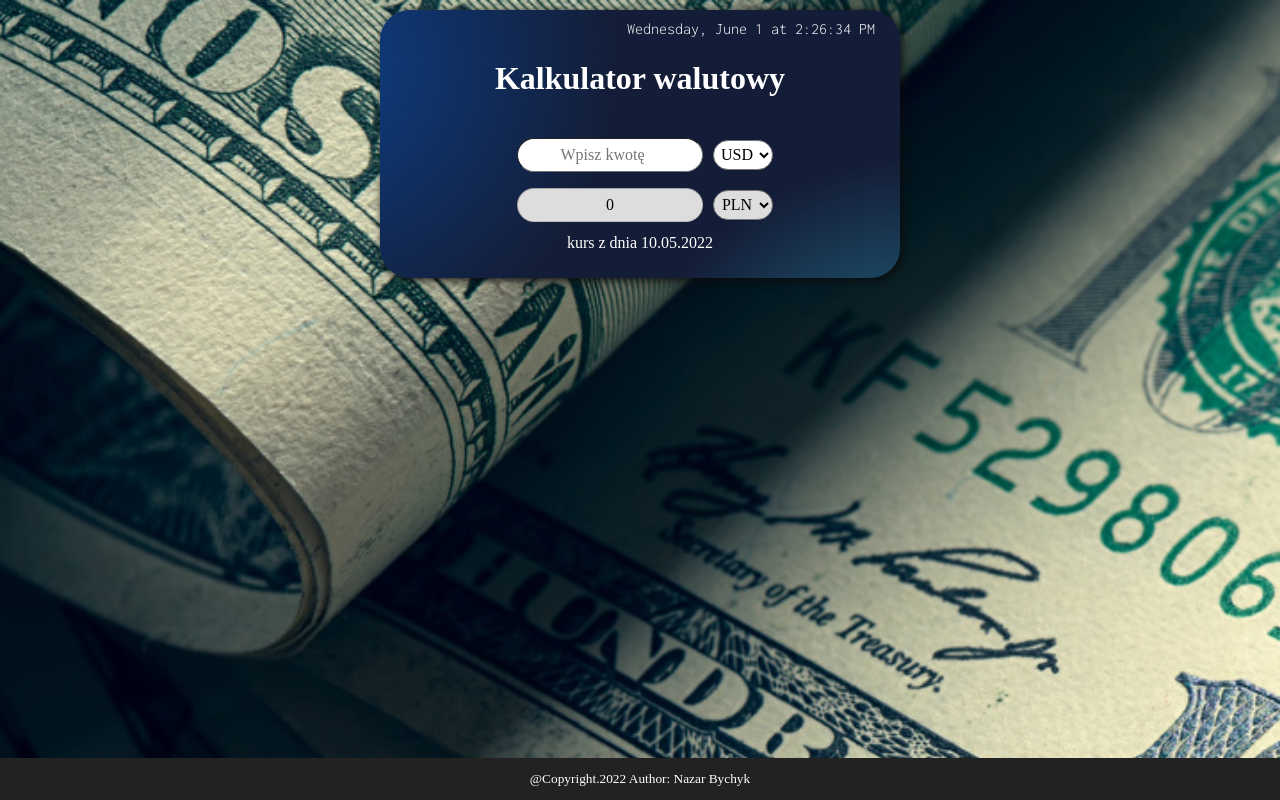
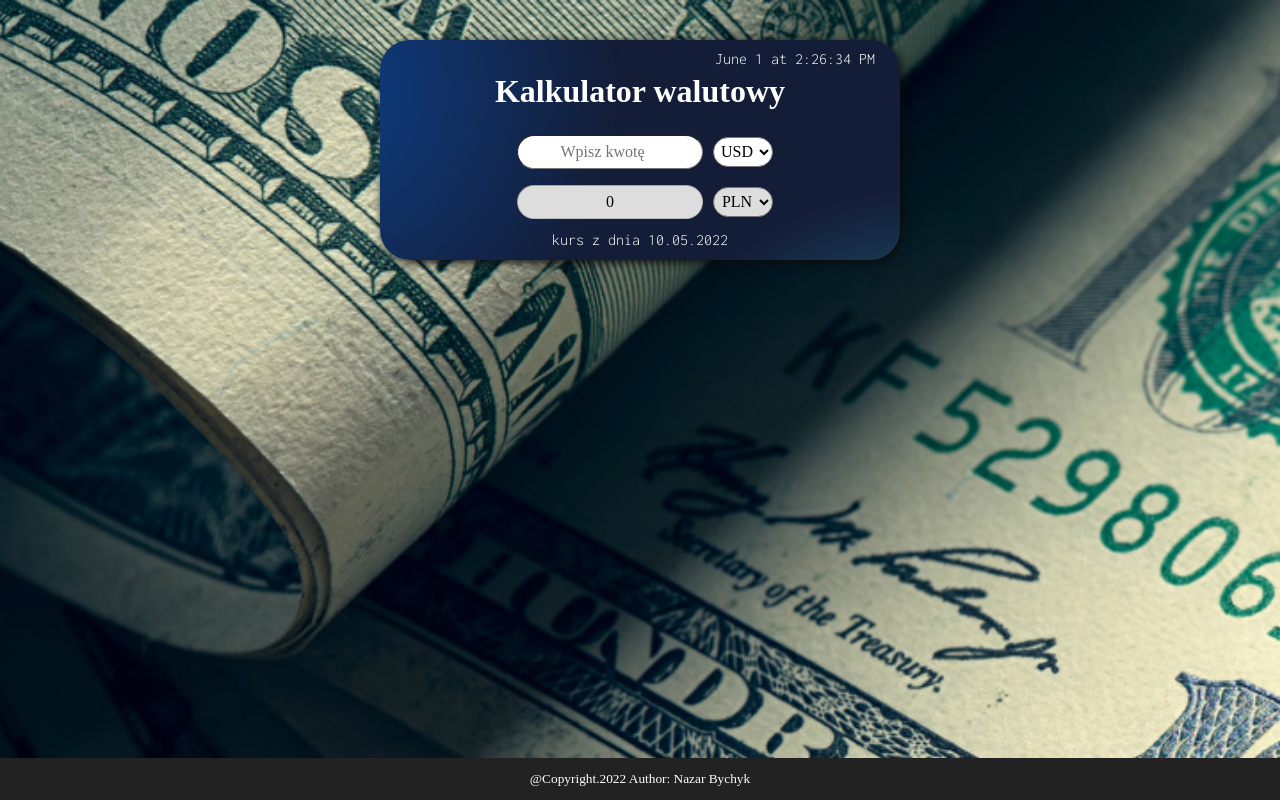
Before and after one commit to Ziko225/currency-converter-react, a React (Create React App) app: page / in a window 1280 px wide. Built offline with nearby package versions, Linux system fonts and the light colour scheme.

Commit message:
clear some code in Clock. Added class main__bottom and changed style in main__bottom paragraf

```diff
--- a/src/Clock/index.js
+++ b/src/Clock/index.js
@@ -1,14 +1,24 @@
-import React from 'react';
-import { useCurrentDate } from './useCurrentDate.js'
+import { useState, useEffect } from "react";
+import "./style.css";
 
 const Clock = () => {
 
-    const date = useCurrentDate();
+    const [date, setDate] = useState(new Date());
+
+    useEffect(() => {
+        const intervalId = setInterval(() => {
+            setDate(new Date());
+        }, 1000);
+
+        return () => {
+            clearInterval(intervalId);
+        };
+    }, []);
+
 
     return (
         <p className='date'>
-            {date.toLocaleString(date, {
-                weekday: "long",
+            {date.toLocaleString(undefined, {
                 hour: "numeric",
                 minute: "numeric",
                 second: "numeric",
--- /dev/null
+++ b/src/Clock/style.css
@@ -0,0 +1,5 @@
+.date {
+  font-family: 'Inconsolata', monospace;
+  margin: 0px 15px;
+  text-align: right;
+}
--- a/src/Clock/useCurrentDate.js
+++ /dev/null
@@ -1,17 +0,0 @@
-import { useState, useEffect } from "react";
-
-export const useCurrentDate = () => {
-    const [date, setDate] = useState(new Date());
-
-    useEffect(() => {
-        const intervalId = setInterval(() => {
-            setDate(new Date());
-        }, 1000);
-
-        return () => {
-            clearInterval(intervalId);
-        };
-    }, []);
-
-    return date;
-}
--- a/src/Main/index.js
+++ b/src/Main/index.js
@@ -5,9 +5,9 @@ const Main = ({ content, title }) => {
 
     return (<main className="main">
         {title}
-        <h1 className="article__header">Kalkulator walutowy</h1>
+        <h1 className="main__header">Kalkulator walutowy</h1>
         {content}
-        <p>kurs z dnia 10.05.2022</p>
+        <p className="main__bottom">kurs z dnia 10.05.2022</p>
     </main>)
 }
 
--- a/src/Main/style.css
+++ b/src/Main/style.css
@@ -2,15 +2,18 @@
   text-align: center;
   background-image: url(/src/img/article-background.png);
   background-size: 100%;
-  margin: 10px auto;
+  margin: 40px auto;
   padding: 10px;
   color: rgb(255, 255, 255);
   border-radius: 30px;
   max-width: 500px;
   box-shadow: 2px 2px 10px rgb(12, 12, 12);
 }
-.date{
+.main__header {
+ margin: 5px;
+}
+
+.main__bottom {
   font-family: 'Inconsolata', monospace;
-  margin: 0px 15px;
-  text-align: right;
+  margin-bottom: 0;
 }
```
Also changed, not shown: public/manifest.json (deleted), public/robots.txt (deleted).
